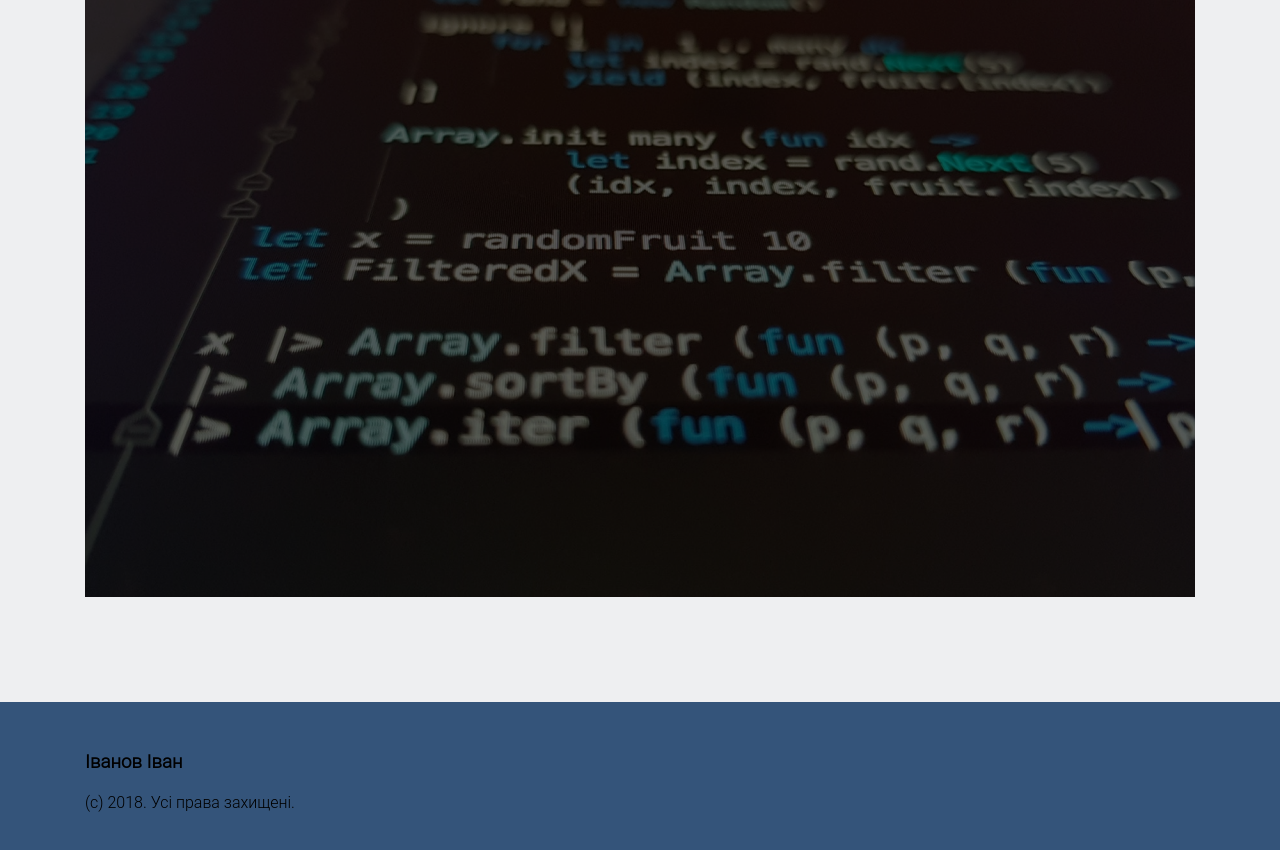
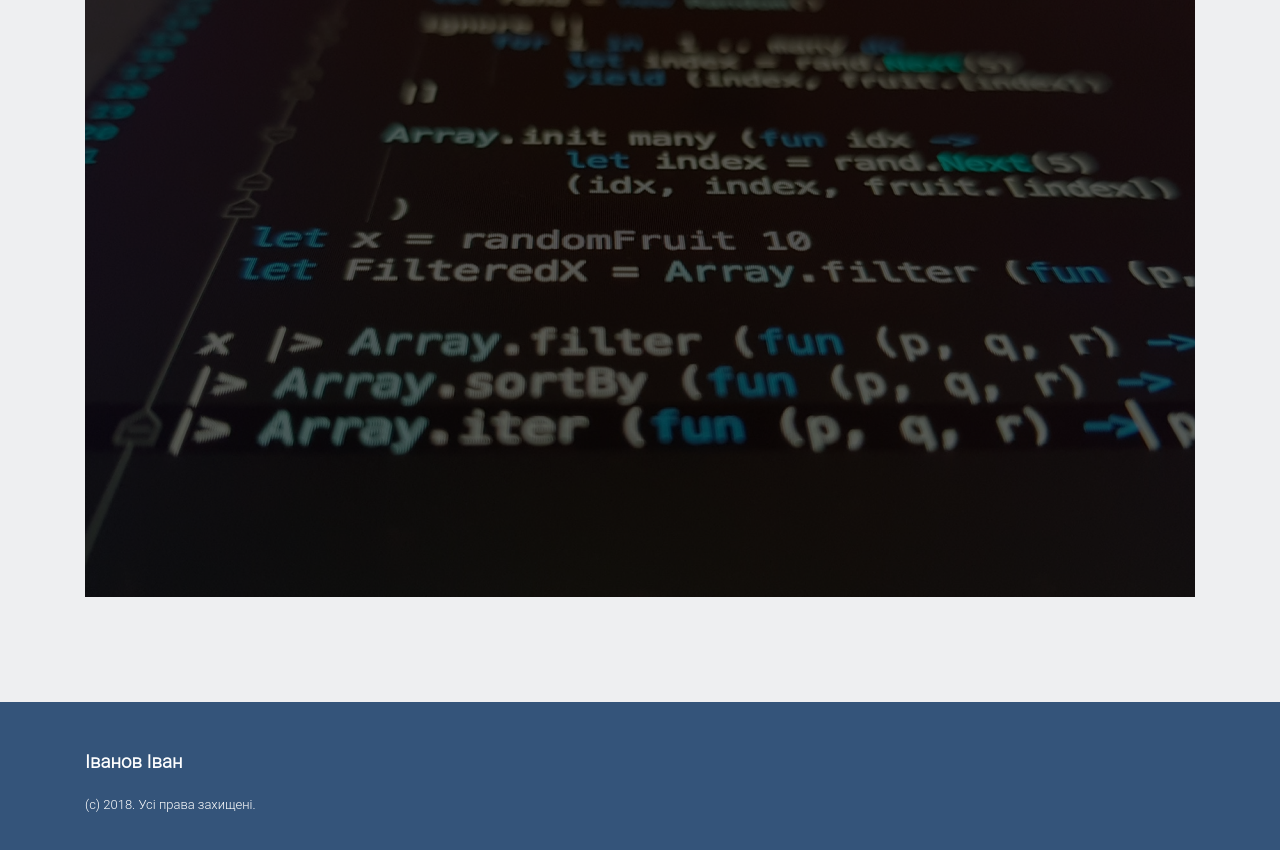
Before and after one commit to ProComGameS/procomgames.github.io, a plain HTML site: page model.html in a window 1280 px wide. Shown: the part 1568-2418 px from the top of the page. Drawn offline with Linux system fonts and the light colour scheme.

Commit message:
Several css changes

```diff
--- a/model.css
+++ b/model.css
@@ -113,6 +113,7 @@
   align-items: center;
   height: 250px;
   background-color: #34547A;
+  color: #FFFFFF;
 }
 
 .how{
@@ -164,9 +165,13 @@
 .footer-text{
   margin: 0;
   padding-top: 20px;
+  color: #FFFFFF;
+  font-size: 13px;
+  line-height: 21px;
 }
 
 .footer-text-name{
   padding-top: 50px;
   margin: 0;
+  color: #FFFFFF;
 }
```
